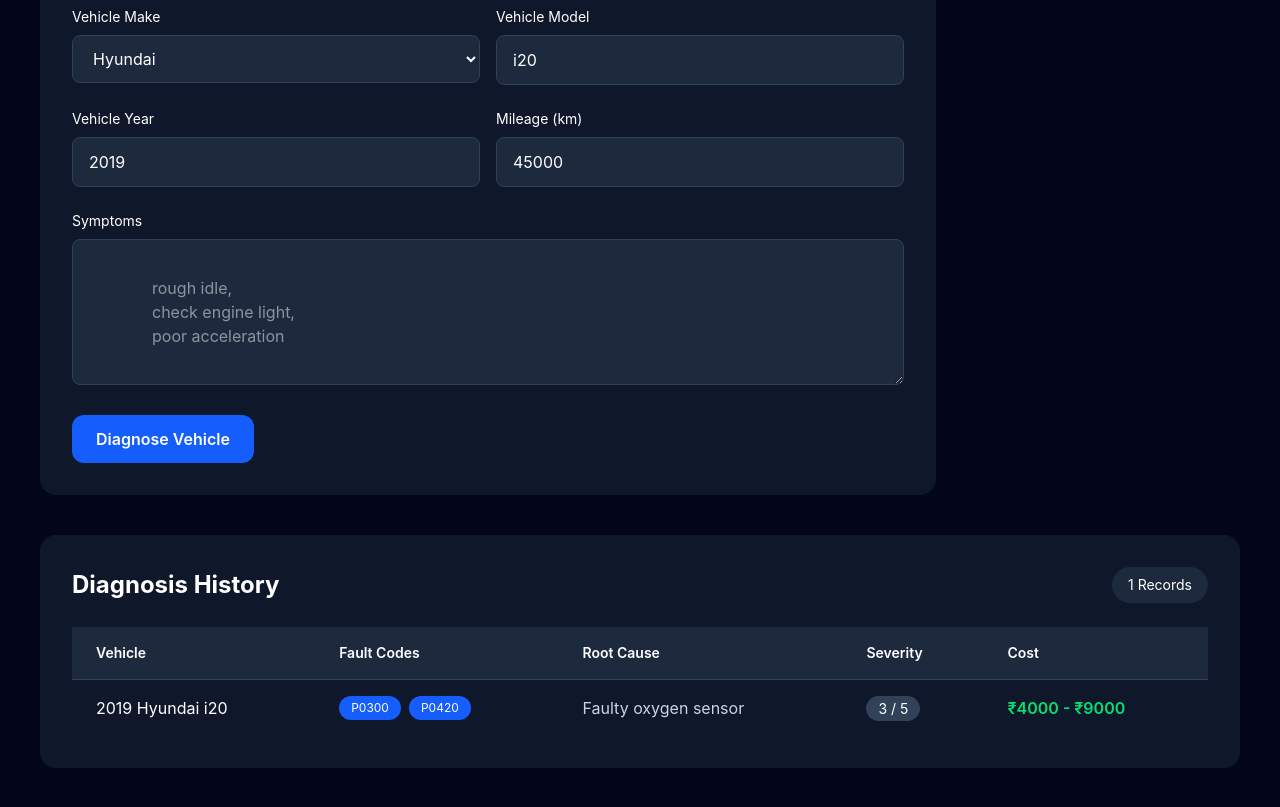
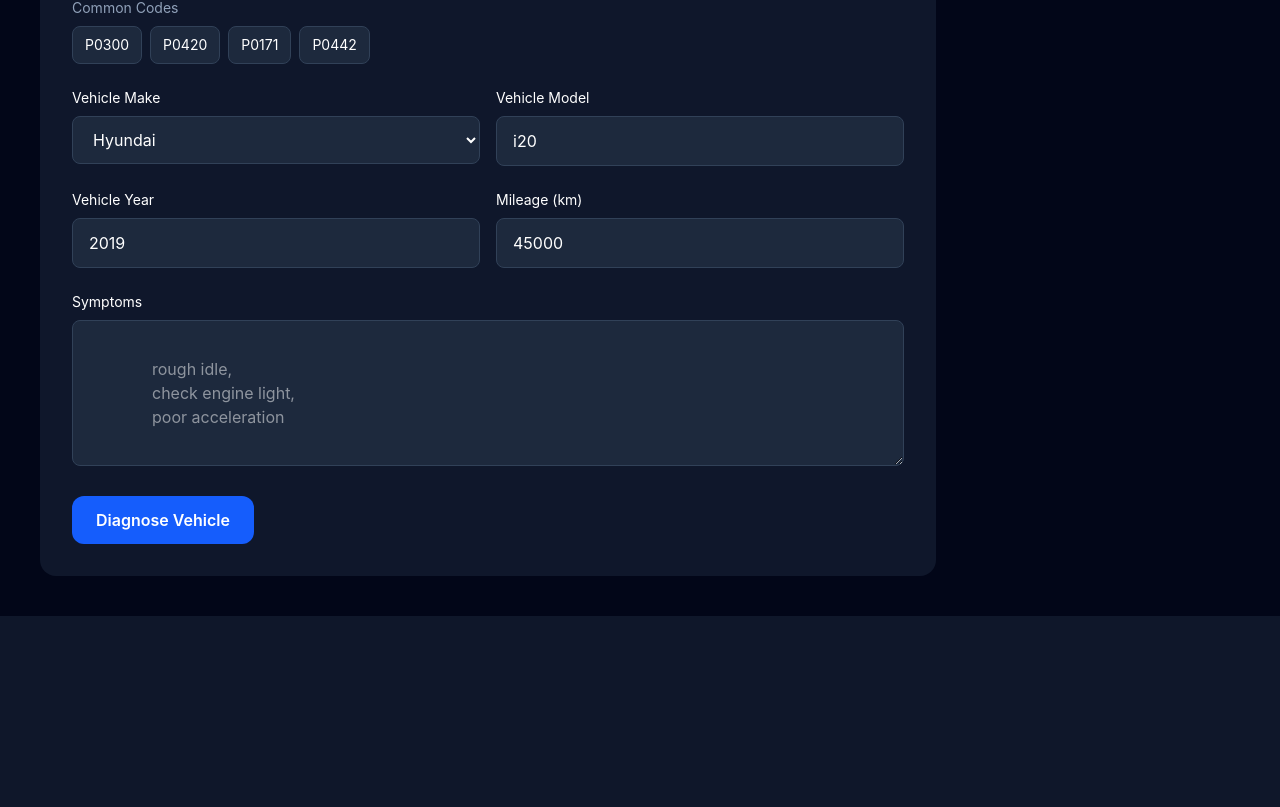
Before and after one commit to Venkata1236/autodiag-pro, a React app in the folder frontend/: page / in a window 1280 px wide. Shown: the part 321-1128 px from the top of the page. After the commit the page ends 937 px from the top, so only its background shows below. Built offline with nearby package versions, Linux system fonts and the light colour scheme; the HTML template or start-up script is replaced by a standard one.

Commit message:
feat: configure React Router page navigation architecture

```diff
--- a/frontend/src/App.jsx
+++ b/frontend/src/App.jsx
@@ -1,44 +1,44 @@
-import VehicleForm from "./components/VehicleForm"
-import VehicleHistory from "./components/VehicleHistory"
+import {
+  BrowserRouter,
+  Routes,
+  Route
+} from "react-router-dom"
 
+import Navbar from "./components/Navbar"
 
-const MOCK_HISTORY = [
-  {
-    diagnosis_id: "1",
-    vehicle: "2019 Hyundai i20",
-    fault_codes_analyzed: [
-      "P0300",
-      "P0420"
-    ],
-    root_cause:
-      "Faulty oxygen sensor",
-    severity_score: 3,
-    estimated_cost_inr: {
-      min: 4000,
-      max: 9000
-    }
-  }
-]
+import DiagnosePage from "./pages/DiagnosePage"
+import HistoryPage from "./pages/HistoryPage"
 
 
 function App() {
 
   return (
+    <BrowserRouter>
+
       <div className="
         min-h-screen
-      space-y-10
         bg-slate-950
-      p-10
-      text-white
       ">
 
-      <VehicleForm />
+        <Navbar />
 
-      <VehicleHistory
-        history={MOCK_HISTORY}
+        <Routes>
+
+          <Route
+            path="/"
+            element={<DiagnosePage />}
           />
 
+          <Route
+            path="/history"
+            element={<HistoryPage />}
+          />
+
+        </Routes>
+
       </div>
+
+    </BrowserRouter>
   )
 }
 
```
Lines whose indentation alone changed are shown as unchanged.
